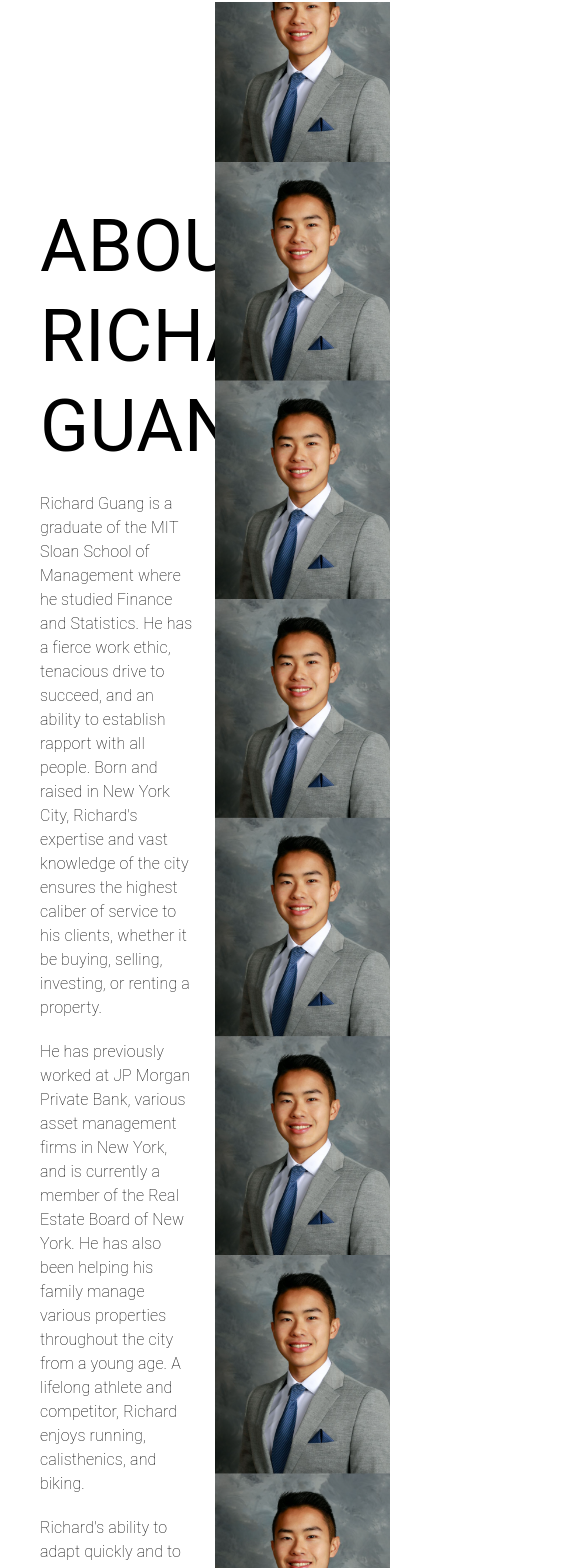
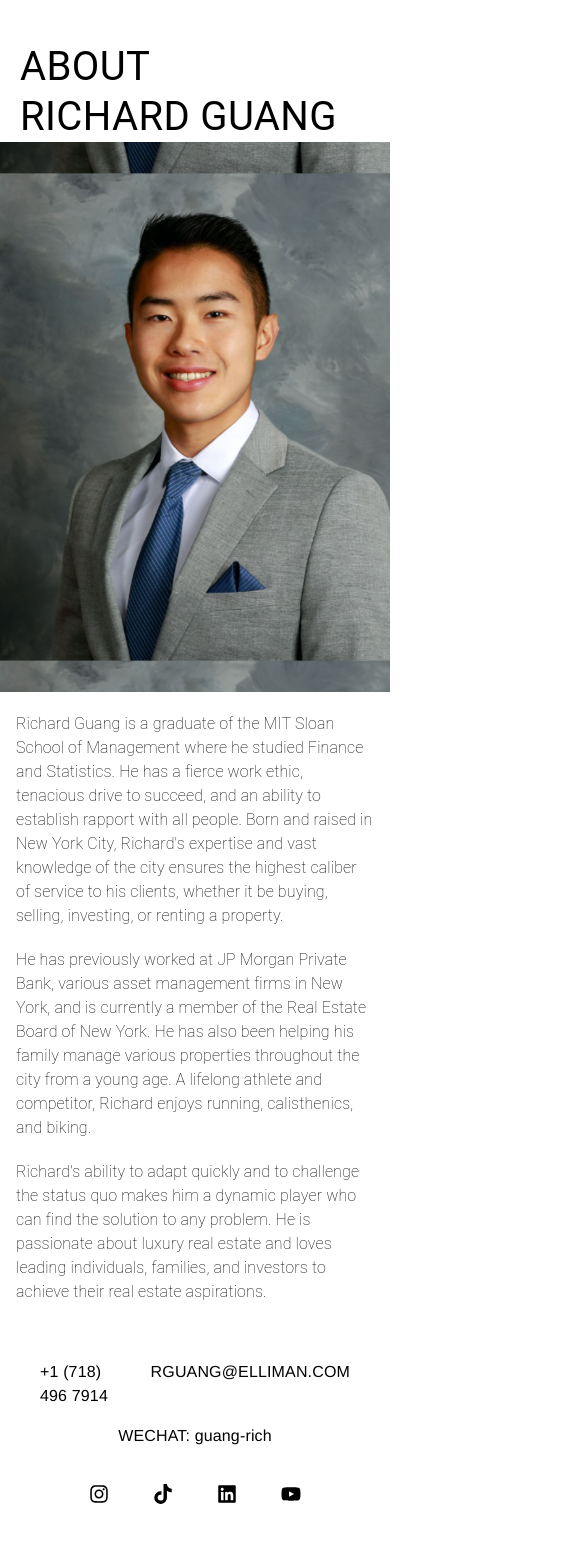
Before and after one commit to lc4490/richard-guang-website, a Next.js app: page /about in a window 390 px wide. Shown: the part 82-1650 px from the top of the page, 567 px wide, since content can reach past the window. Built offline with nearby package versions, Linux system fonts and the light colour scheme.

Commit message:
about footer

```diff
--- a/app/Footer.js
+++ b/app/Footer.js
@@ -13,7 +13,10 @@ import {
 import { FaTiktok, FaInstagram, FaLinkedin, FaYoutube } from "react-icons/fa";
 
 const Footer = ({}) => {
+  const isMobile = useMediaQuery("(max-width:600px)");
   return (
+    <>
+      {!isMobile && (
         <Stack
           width="100%"
           padding={5}
@@ -99,6 +102,97 @@ const Footer = ({}) => {
             </Typography>
           </Stack>
         </Stack>
+      )}
+      {isMobile && (
+        <Stack
+          width="100%"
+          padding={5}
+          display="flex"
+          flexDirection={"column"}
+          justifyContent="space-between"
+          alignItems="center"
+          gap={2}
+        >
+          <Stack flexDirection={"row"} justifyContent={"space-between"} gap={5}>
+            <Typography sx={{ fontFamily: "helvetica", fontWeight: "100" }}>
+              +1 (718) 496 7914
+            </Typography>
+            <Typography sx={{ fontFamily: "helvetica", fontWeight: "100" }}>
+              RGUANG@ELLIMAN.COM
+            </Typography>
+          </Stack>
+          <Typography sx={{ fontFamily: "helvetica", fontWeight: "100" }}>
+            WECHAT: guang-rich
+          </Typography>
+          <Stack flexDirection="row">
+            <Button
+              href="https://www.instagram.com/richard.guang/"
+              target="_blank"
+              rel="noopener noreferrer"
+              sx={{
+                color: "black",
+                borderRadius: "50%", // Keep it circular
+                width: "60px", // Smaller size
+                height: "60px", // Smaller size
+                display: "flex", // Flexbox to center the icon
+                alignItems: "center", // Center vertically
+                justifyContent: "center", // Center horizontally
+              }}
+            >
+              <FaInstagram style={{ fontSize: "20px" }} />
+            </Button>
+            <Button
+              href="https://www.tiktok.com/@rizzarddd"
+              target="_blank"
+              rel="noopener noreferrer"
+              sx={{
+                color: "black",
+                borderRadius: "50%", // Keep it circular
+                width: "60px", // Smaller size
+                height: "60px", // Smaller size
+                display: "flex", // Flexbox to center the icon
+                alignItems: "center", // Center vertically
+                justifyContent: "center", // Center horizontally
+              }}
+            >
+              <FaTiktok style={{ fontSize: "20px" }} />
+            </Button>
+            <Button
+              href="https://www.linkedin.com/in/richard-guang/"
+              target="_blank"
+              rel="noopener noreferrer"
+              sx={{
+                color: "black",
+                borderRadius: "50%", // Keep it circular
+                width: "60px", // Smaller size
+                height: "60px", // Smaller size
+                display: "flex", // Flexbox to center the icon
+                alignItems: "center", // Center vertically
+                justifyContent: "center", // Center horizontally
+              }}
+            >
+              <FaLinkedin style={{ fontSize: "20px" }} />
+            </Button>
+            <Button
+              href="https://www.youtube.com/@richardguang"
+              target="_blank"
+              rel="noopener noreferrer"
+              sx={{
+                color: "black",
+                borderRadius: "50%", // Keep it circular
+                width: "60px", // Smaller size
+                height: "60px", // Smaller size
+                display: "flex", // Flexbox to center the icon
+                alignItems: "center", // Center vertically
+                justifyContent: "center", // Center horizontally
+              }}
+            >
+              <FaYoutube style={{ fontSize: "20px" }} />
+            </Button>
+          </Stack>
+        </Stack>
+      )}
+    </>
   );
 };
 
--- a/app/Header.js
+++ b/app/Header.js
@@ -59,6 +59,8 @@ const Header = ({
             {t("About")}
           </Button>
           <Button
+            href="https://www.elliman.com/newyorkcity/sales/ny-usa/price-high-sort/527-a-df24061116065265311-agentid"
+            target="_blank"
             disableRipple
             sx={{ color: textColor, fontWeight: "100", fontSize: "0.85rem" }}
           >
@@ -185,7 +187,16 @@ const Header = ({
               >
                 <CloseIcon sx={{ fontSize: "1.5rem" }} />
               </Box>
-              <Button disableRipple sx={{ color: "black", fontWeight: "100" }}>
+              <Button
+                href="/about"
+                disableRipple
+                sx={{
+                  color: "black",
+                  fontWeight: "100",
+                  textDecoration: page == "about" ? "underline" : "none",
+                  textUnderlineOffset: "4px",
+                }}
+              >
                 {t("About")}
               </Button>
               <Button disableRipple sx={{ color: "black", fontWeight: "100" }}>
--- a/app/about/page.js
+++ b/app/about/page.js
@@ -51,10 +51,11 @@ export default function Home() {
           //   backgroundImage: "url(/house1.png)",
           backgroundPosition: "center", // Center the image in the Box
           // backgroundSize: "50%",
-          paddingLeft: 5,
+          paddingLeft: isMobile ? 0 : 5,
           paddingY: 2,
         }}
       >
+        <Box sx={{ paddingLeft: isMobile ? 2.5 : 0 }}>
           <Header
             t={t}
             isMobile={isMobile}
@@ -62,9 +63,12 @@ export default function Home() {
             handleLanguageChange={handleLanguageChange}
             handleDrawerToggle={handleDrawerToggle}
             textColor={"black"}
+            drawerOpen={drawerOpen}
             page={"about"}
           />
+        </Box>
         <Box height="100%">
+          {!isMobile && (
             <Stack
               width="100%"
               height="100%"
@@ -86,6 +90,67 @@ export default function Home() {
                 </Typography>
 
                 <Stack marginTop={2.5} gap={2.5}>
+                  <Typography sx={{ fontWeight: 200 }}>
+                    Richard Guang is a graduate of the MIT Sloan School of
+                    Management where he studied Finance and Statistics. He has a
+                    fierce work ethic, tenacious drive to succeed, and an
+                    ability to establish rapport with all people. Born and
+                    raised in New York City, Richard&#39;s expertise and vast
+                    knowledge of the city ensures the highest caliber of service
+                    to his clients, whether it be buying, selling, investing, or
+                    renting a property.
+                  </Typography>
+                  <Typography sx={{ fontWeight: 200 }}>
+                    He has previously worked at JP Morgan Private Bank, various
+                    asset management firms in New York, and is currently a
+                    member of the Real Estate Board of New York. He has also
+                    been helping his family manage various properties throughout
+                    the city from a young age. A lifelong athlete and
+                    competitor, Richard enjoys running, calisthenics, and
+                    biking.
+                  </Typography>
+                  <Typography sx={{ fontWeight: 200 }}>
+                    Richard&#39;s ability to adapt quickly and to challenge the
+                    status quo makes him a dynamic player who can find the
+                    solution to any problem. He is passionate about luxury real
+                    estate and loves leading individuals, families, and
+                    investors to achieve their real estate aspirations.
+                  </Typography>
+                </Stack>
+              </Stack>
+              <Box
+                width="50%"
+                //   height="100%"
+                sx={{
+                  backgroundImage: "url(/richard.png)",
+                  backgroundPosition: "center",
+                  backgroundSize: "100%",
+                }}
+              ></Box>
+            </Stack>
+          )}
+          {isMobile && (
+            <Stack flexDirection={"column"} marginTop={5}>
+              <Box sx={{ paddingLeft: isMobile ? 2.5 : 0 }}>
+                <Typography sx={{ fontSize: "2.5rem", lineHeight: "1.25" }}>
+                  {t("ABOUT")}
+                </Typography>
+                <Typography sx={{ fontSize: "2.5rem", lineHeight: "1.25" }}>
+                  {t("RICHARD GUANG")}
+                </Typography>
+              </Box>
+              <Box
+                // width="50%"
+                backgroundColor="green"
+                // width="500px"
+                height="550px"
+                sx={{
+                  backgroundImage: "url(/richard.png)",
+                  backgroundPosition: "center",
+                  backgroundSize: "100%",
+                }}
+              ></Box>
+              <Stack paddingX={2} marginTop={2.5} gap={2.5}>
                 <Typography sx={{ fontWeight: 200 }}>
                   Richard Guang is a graduate of the MIT Sloan School of
                   Management where he studied Finance and Statistics. He has a
@@ -113,16 +178,7 @@ export default function Home() {
                 </Typography>
               </Stack>
             </Stack>
-            <Box
-              width="50%"
-              //   height="100%"
-              sx={{
-                backgroundImage: "url(/richard.png)",
-                backgroundPosition: "center",
-                backgroundSize: "100%",
-              }}
-            ></Box>
-          </Stack>
+          )}
         </Box>
       </Box>
       <Footer />
--- a/app/page.js
+++ b/app/page.js
@@ -45,7 +45,7 @@ export default function Home() {
           backgroundImage: "url(/house1.png)",
           backgroundPosition: "center", // Center the image in the Box
           // backgroundSize: "50%",
-          paddingLeft: 5,
+          paddingLeft: isMobile ? 2.5 : 5,
           paddingY: 2,
         }}
       >
```
Lines whose indentation alone changed are shown as unchanged.
